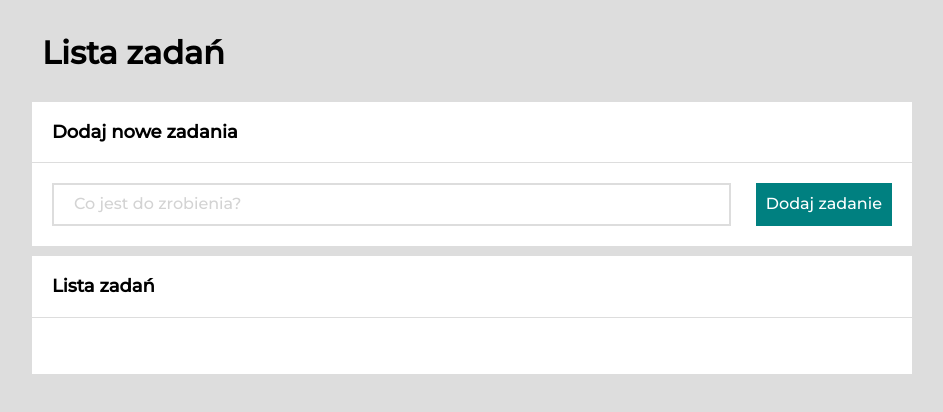
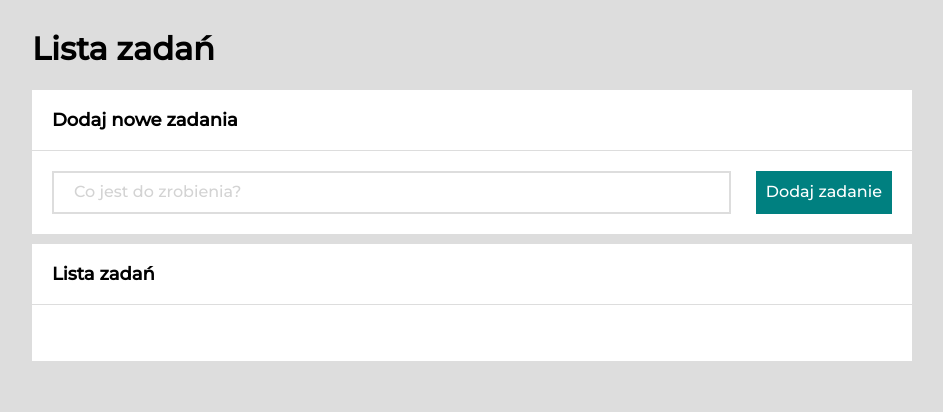
Before and after one commit to Patrycja-dz/Pracowity-.-Space, a plain HTML site: page index.html in a window 1280 px wide. Shown: the whole page, without its empty margins (168-1111 px from the left). Drawn offline with nearby package versions, Linux system fonts and the light colour scheme.

Commit message:
remove width from body

```diff
--- a/css/style.css
+++ b/css/style.css
@@ -7,10 +7,5 @@ html{
 body{
     font-family: 'Montserrat', sans-serif;
     background-color: #ddd;
-    max-width: 900px;
-    margin: auto;
+
 }
-.heading{
-    margin: 15px 0 20px 10px;
-    padding: 10px 0;
-}
```
